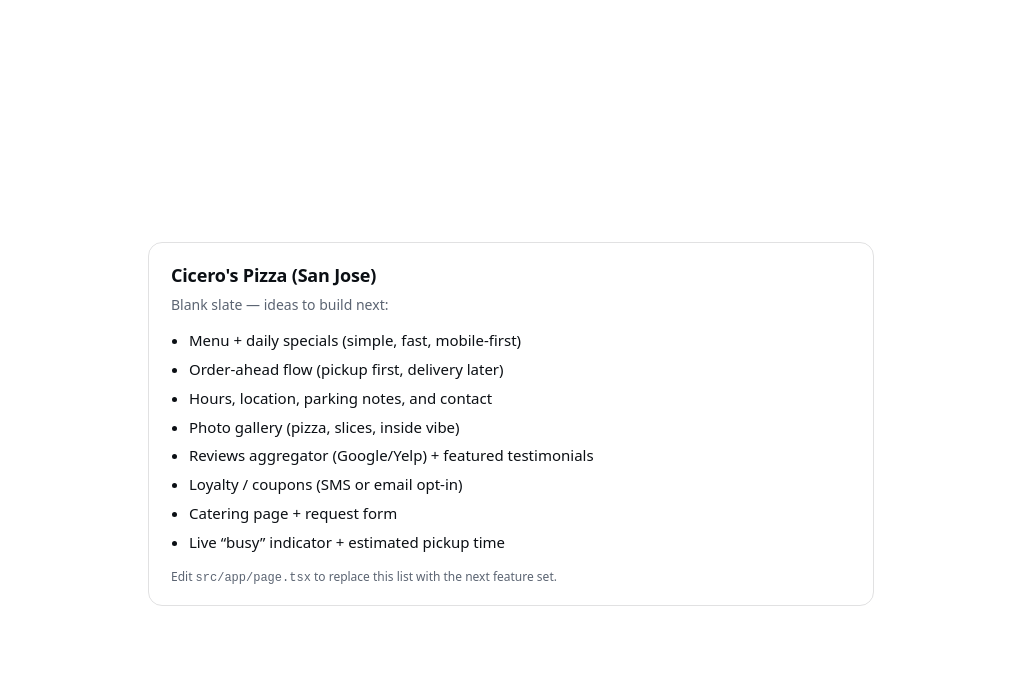
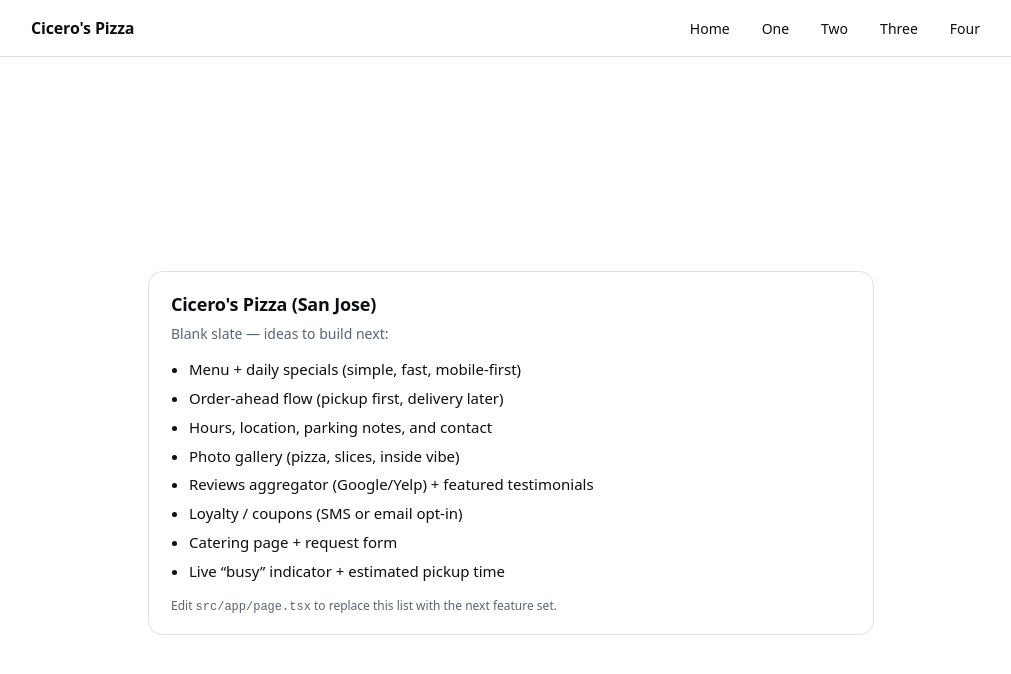
Before and after one commit to lugeorge8/cicerosdemo, a Next.js app: page / in a window 1280 px wide. Shown: the top 674 px of the page, without its empty margins (129-1140 px from the left). Built offline with nearby package versions, Linux system fonts and the light colour scheme.

Commit message:
Add nav bar and pages one/two/three/four

```diff
--- /dev/null
+++ b/src/app/components/NavBar.tsx
@@ -0,0 +1,26 @@
+import Link from 'next/link';
+
+const items = [
+  { href: '/', label: 'Home' },
+  { href: '/one', label: 'One' },
+  { href: '/two', label: 'Two' },
+  { href: '/three', label: 'Three' },
+  { href: '/four', label: 'Four' },
+];
+
+export function NavBar() {
+  return (
+    <header className="nav">
+      <nav className="navInner" aria-label="Primary">
+        <div className="brand">Cicero&apos;s Pizza</div>
+        <div className="links">
+          {items.map((it) => (
+            <Link key={it.href} href={it.href} className="link">
+              {it.label}
+            </Link>
+          ))}
+        </div>
+      </nav>
+    </header>
+  );
+}
--- a/src/app/globals.css
+++ b/src/app/globals.css
@@ -28,11 +28,59 @@
 }
 
 .wrap {
-  min-height: 100vh;
+  min-height: calc(100vh - 56px);
   display: flex;
   align-items: center;
   justify-content: center;
   padding: 24px;
+}
+
+.nav {
+  position: sticky;
+  top: 0;
+  z-index: 10;
+  height: 56px;
+  display: flex;
+  align-items: center;
+  background: rgba(255, 255, 255, 0.9);
+  backdrop-filter: blur(8px);
+  border-bottom: 1px solid var(--border);
+}
+
+.navInner {
+  width: min(960px, 100%);
+  margin: 0 auto;
+  padding: 0 16px;
+  display: flex;
+  align-items: center;
+  justify-content: space-between;
+  gap: 16px;
+}
+
+.brand {
+  font-weight: 650;
+  letter-spacing: -0.01em;
+}
+
+.links {
+  display: flex;
+  gap: 10px;
+  flex-wrap: wrap;
+  justify-content: flex-end;
+}
+
+.link {
+  text-decoration: none;
+  color: var(--fg);
+  font-size: 14px;
+  padding: 6px 10px;
+  border-radius: 10px;
+  border: 1px solid transparent;
+}
+
+.link:hover {
+  border-color: var(--border);
+  background: rgba(11, 15, 20, 0.04);
 }
 
 .card {
--- a/src/app/layout.tsx
+++ b/src/app/layout.tsx
@@ -1,6 +1,8 @@
 import './globals.css';
 
 import type { ReactNode } from 'react';
+
+import { NavBar } from './components/NavBar';
 
 export const metadata = {
   title: "Cicero's Pizza (San Jose) — Demo",
@@ -9,7 +11,10 @@
 export default function RootLayout(props: { children: ReactNode }) {
   return (
     <html lang="en">
-      <body>{props.children}</body>
+      <body>
+        <NavBar />
+        {props.children}
+      </body>
     </html>
   );
 }
```
Also changed, not shown: src/app/four/page.tsx (added, +10 -0 lines), src/app/one/page.tsx (added, +10 -0 lines), src/app/three/page.tsx (added, +10 -0 lines), src/app/two/page.tsx (added, +10 -0 lines).
